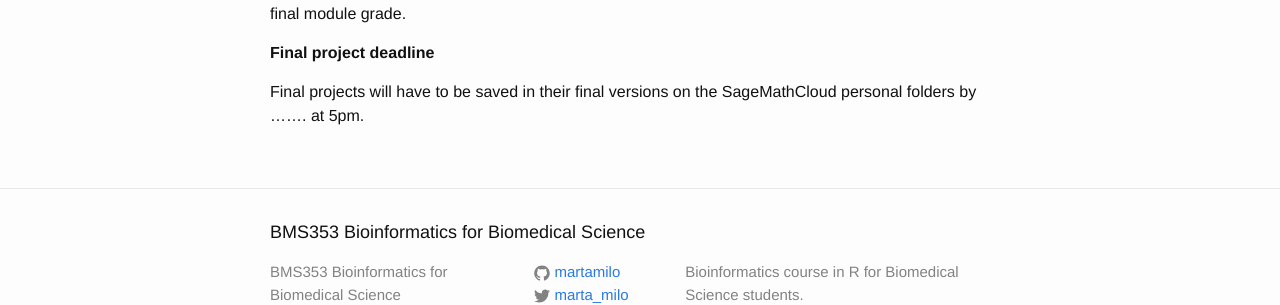
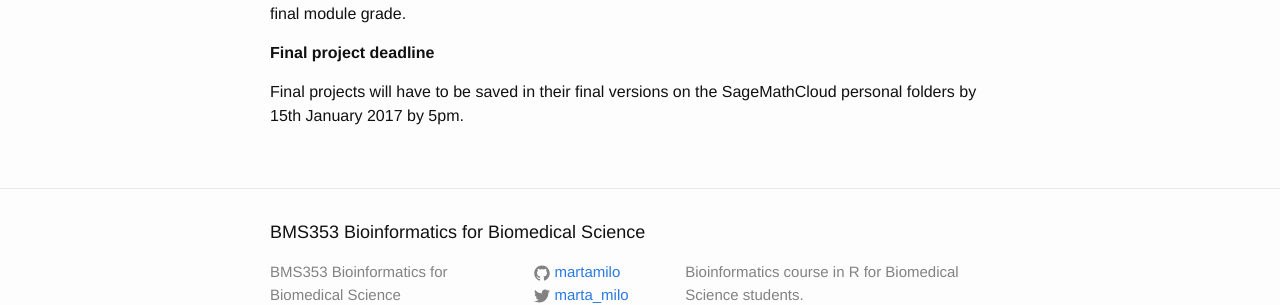
Before and after one commit to sods/bioinformatics, a Jekyll site: the page built from deadlines.md, in a window 1280 px wide. Shown: the part 1084-1389 px from the top of the page. Built offline with Jekyll 4.4.1, drawn with Linux system fonts in a browser that asks for light colours.

Commit message:
Set Final Project deadline

```diff
--- a/deadlines.md
+++ b/deadlines.md
@@ -31,4 +31,4 @@ The MCQs will contribute 30% to the final module grade.
 
 **Final project deadline**
 
-Final projects will have to be saved in their final versions on the SageMathCloud personal folders by ....... at 5pm.
+Final projects will have to be saved in their final versions on the SageMathCloud personal folders by 15th January 2017 by 5pm.
```
